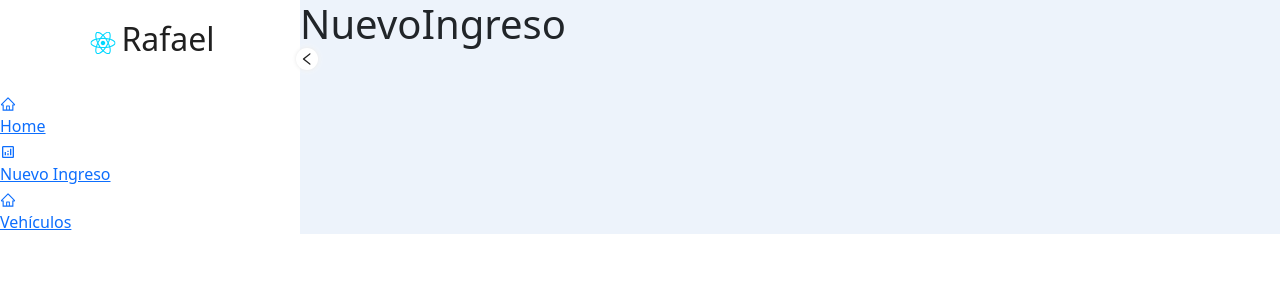
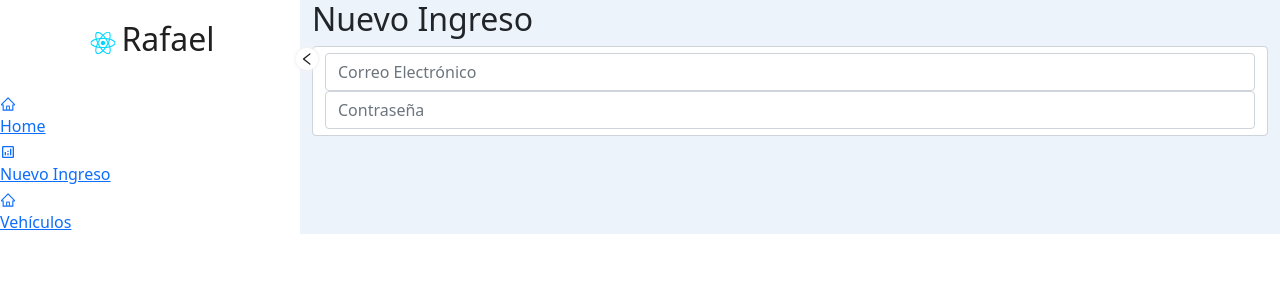
Before and after one commit to kasimkid/Registro-de-Veh-culos, a React (Vite) app: page /nuevo_ingreso in a window 1280 px wide. Shown: the top 300 px of the page. Built offline with nearby package versions, Linux system fonts and the light colour scheme.

Commit message:
create forms

```diff
--- a/src/components/SidebarMenu.jsx
+++ b/src/components/SidebarMenu.jsx
@@ -27,7 +27,7 @@ export function SidebarMenu({ sidebarOpen, setSidebarOpen }) {
       </div>
       {linksArray.map(({ icon, label, to }) => (
         <div className="LinkContainer" key={label}>
-          <Link className="Links" to={to} >
+          <Link to={to} className="links" >
             <div className="Linkicon">
               {icon}
             </div>
@@ -121,11 +121,11 @@ padding-top: 20px;
     :hover {
       background: ${(props) => props.theme.bg3};
     }
-    .Links{
+    .links{
       display: flex;
       align-items: center;
       text-decoration: none;
-      padding: calc(${v.smSpacing}-2px)
+      padding: calc(${v.smSpacing}-10px)
     }
 
 
--- a/src/views/NuevoIngreso.jsx
+++ b/src/views/NuevoIngreso.jsx
@@ -1,9 +1,35 @@
-import React from 'react'
-import styled from 'styled-components'
+
+
 
 export const NuevoIngreso = () => {
+
+
   return (
-    <h1>NuevoIngreso</h1>
+
+
+    <div className="form-box container">
+      <h2>Nuevo Ingreso</h2>
+
+      <form className="form-control">
+        <input
+          type="email"
+          placeholder="Correo Electrónico"
+          className="form-control"
+          name="email"
+          autoComplete="off"
+          value={ '' }
+        />
+
+        <input
+          type="password"
+          placeholder="Contraseña"
+          className="form-control"
+          name="password"
+          autoComplete="off"
+          value={ ''}
+        />
+    </form>
+    </div>
+
   )
 }
-const Container  = styled.div ``
--- a/src/views/Vehiculos.jsx
+++ b/src/views/Vehiculos.jsx
@@ -1,9 +1,7 @@
 import React from 'react'
-import styled from 'styled-components'
 
 export const Vehiculos = () => {
   return (
     <h1>Vehículos</h1>
   )
 }
-const Container  = styled.div ``
```
